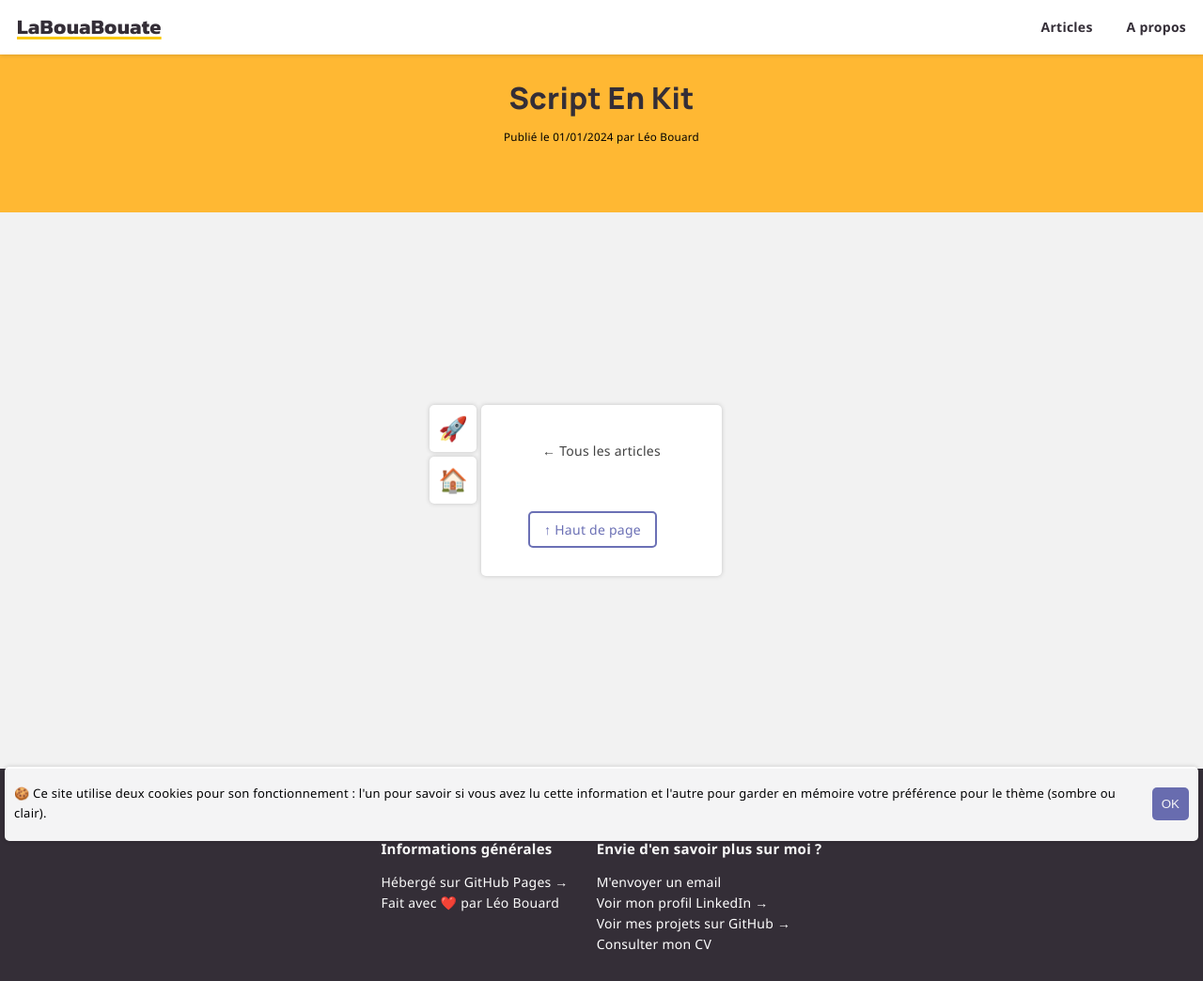
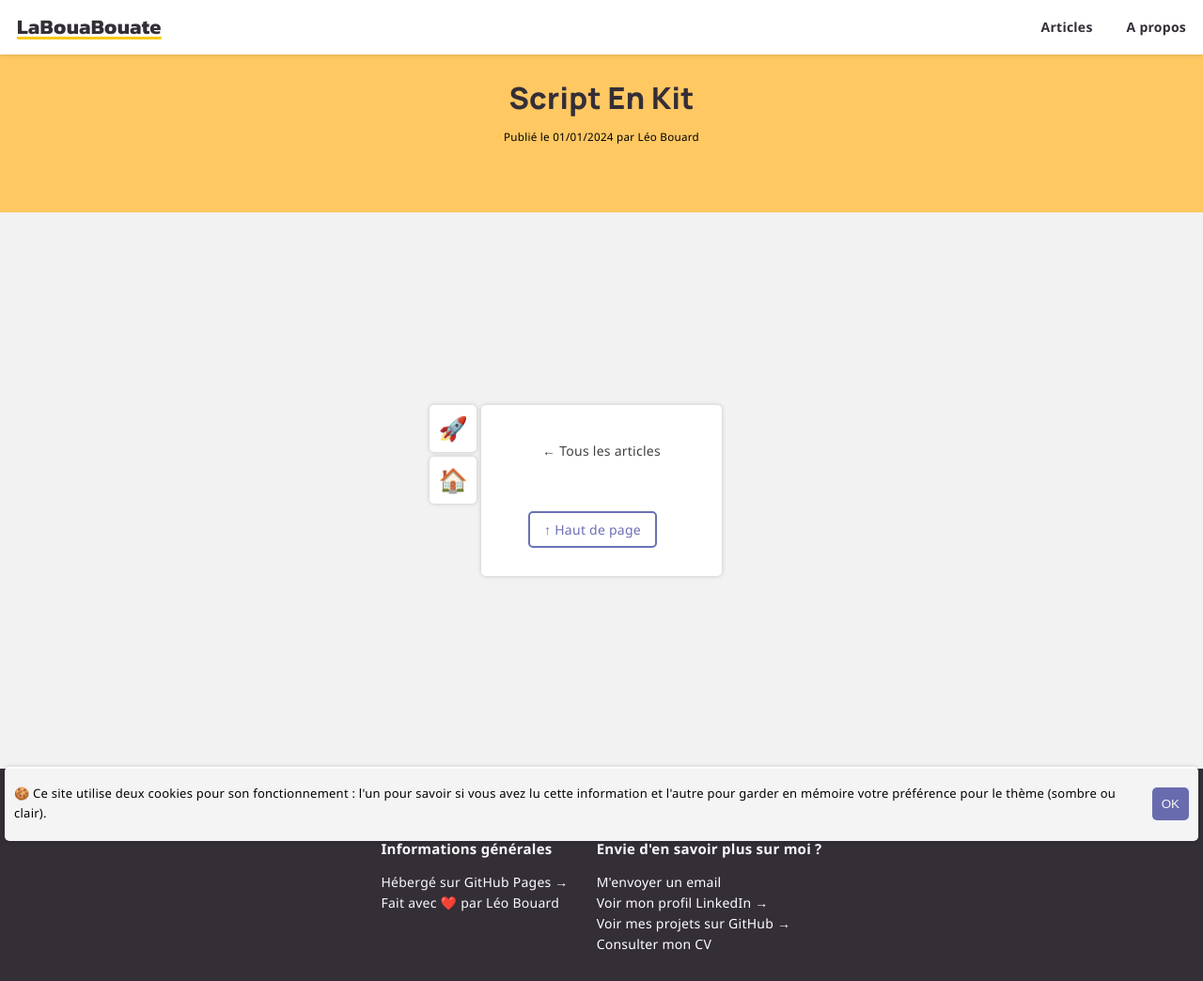
Before and after one commit to leobouard/leobouard.github.io, a Jekyll site: the page built from _posts/2024-01-01-script-en-kit.md, in a window 1280 px wide. Shown: the whole page at 94% size. Built offline with Jekyll 4.4.1, drawn with Linux system fonts in a browser that asks for light colours; some web fonts are replaced; our own code applies the rules of GitHub Pages for plain Markdown files.

Commit message:
Update posts.scss

```diff
--- a/assets/css/posts.scss
+++ b/assets/css/posts.scss
@@ -115,7 +115,7 @@ span.articleDescription {
     flex-direction: column;
     align-items: center;
     justify-content: center;
-    background: #FFB833;
+    background: #ffc862;
     user-select: none;
     width: 100%;
     z-index: -1;
```
